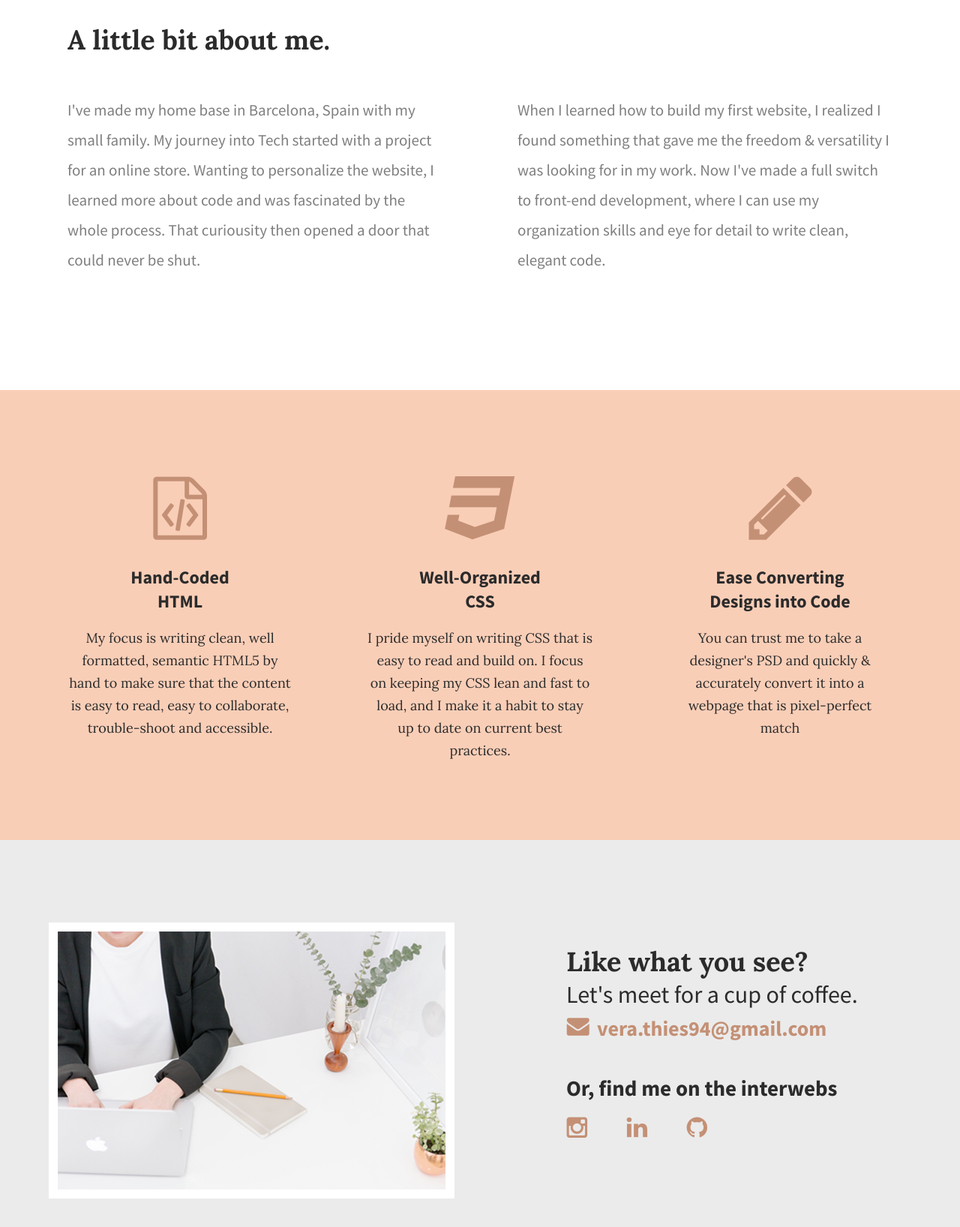
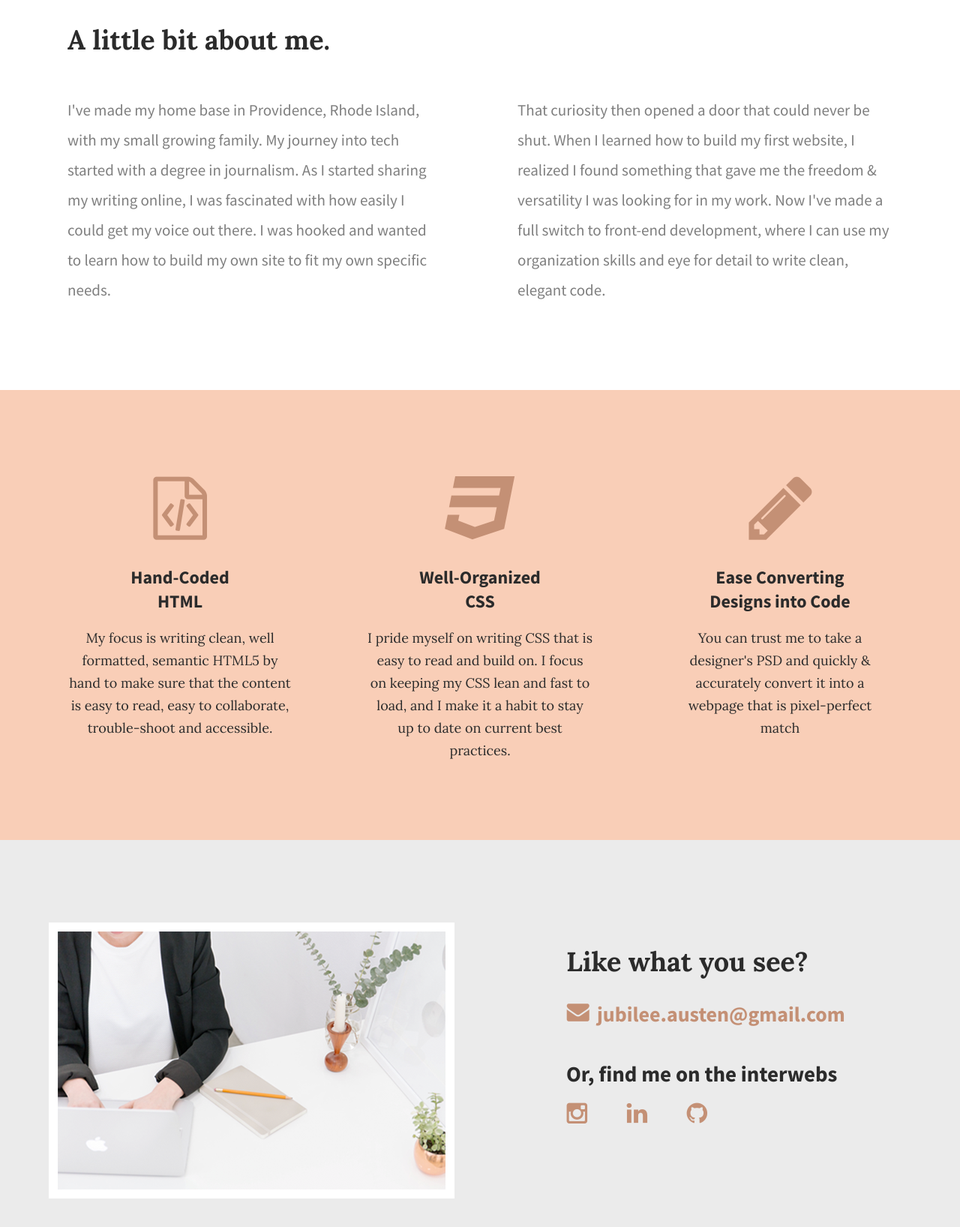
Before and after one commit to verathies/jubilee-austen, a plain HTML site: page index.html in a window 1280 px wide. Shown: the part 880-2516 px from the top of the page at 75% size. Drawn offline with Linux system fonts and the light colour scheme.

Commit message:
first commit

```diff
--- a/index.html
+++ b/index.html
@@ -1,8 +1,9 @@
 <!doctype html>
 <html lang="en">
+
     <head>
-        <meta charset="utf-8">
-        <title>Vera Thies | Portfolio</title>
+        <meta charset="UTF-8">
+        <title>Jubilee Austen | Portfolio</title>
         <link rel="stylesheet" href="css/normalize.css">
         <link rel="stylesheet" href="css/main.css">
         <link href='https://fonts.googleapis.com/css?family=Source+Sans+Pro:400,700' rel='stylesheet' type='text/css'>
@@ -14,7 +15,7 @@
         <header>
             <div class="full-width">
                 <div class="half-width">
-                    <h1>Vera Thies</h1>
+                    <h1>Jubilee Austen</h1>
                 </div>
                 <div class="half-width">
                     <nav>
@@ -36,21 +37,14 @@
                 <div class="full-width">
                     <h2>A little bit about me.</h2>
                     <div class="half-width">
-                        <p>I've made my home base in Barcelona, Spain with
-                            my small family. My journey into Tech started with a project for an online store.
-                            Wanting to personalize the website, I learned more about code and was fascinated by the whole process.
-                            That curiousity then opened a door that could never be shut.
+                        <p>I've made my home base in Providence, Rhode Island, with my small growing family. My journey into tech started with a degree in journalism. As I started sharing my writing online, I was fascinated with how easily I could get my voice out there. I was hooked and wanted to learn how to build my own site to fit my own specific needs.
 
                         </p>
                     </div>
 
                     <div class="half-width">
                         <p>
-                            When I learned how to build my first website, I realized I
-                            found something that gave me the freedom & versatility I
-                            was looking for in my work. Now I've made a full switch to
-                            front-end development, where I can use my organization
-                            skills and eye for detail to write clean, elegant code.
+                            That curiosity then opened a door that could never be shut. When I learned how to build my first website, I realized I found something that gave me the freedom &amp; versatility I was looking for in my work. Now I've made a full switch to front-end development, where I can use my organization skills and eye for detail to write clean, elegant code.
                         </p>
                     </div>
                 </div>
@@ -102,14 +96,12 @@
 
                     <div class="half-width" id="contact-info">
                         <h2>Like what you see?</h2>
-                        <h3 id="email-header">Let's meet for a cup of coffee.</h3>
-                        <a href="mailto:vera.thies94@gmail.com"><img  src="./img/envelope.png" alt="envelope" id="envelope"/>vera.thies94@gmail.com</a>
+                        <a href="mailto:jubilee.austen@gmail.com"><img  src="./img/envelope.png" alt="envelope" id="envelope"/>jubilee.austen@gmail.com</a>
                         <h3 id="socialmedia-header">Or, find me on the interwebs</h3>
                         <ul>
-                            <li><a href="https://www.instagram.com/al0ha.vera/" target="_blank"><img src="./img/instagram.png" alt="instagram"/></a></li>
-                            <li><a href="https://es.linkedin.com/in/vera-thies-4b7a1a95" target="_blank">
-                                <img src="./img/linkedin.png" alt="linkedin"/></a></li>
-                            <li><a href="https://github.com/verathies" target="_blank"><img src="./img/github.png" alt="github"/></a></li>
+                            <li><img src="./img/instagram.png" alt="instagram"/></li>
+                            <li><img src="./img/linkedin.png" alt="linkedin"/></li>
+                            <li><img src="./img/github.png" alt="github"/></li>
                         </ul>
                     </div>
                 </div>
```
Also changed, not shown: 1 other file.
